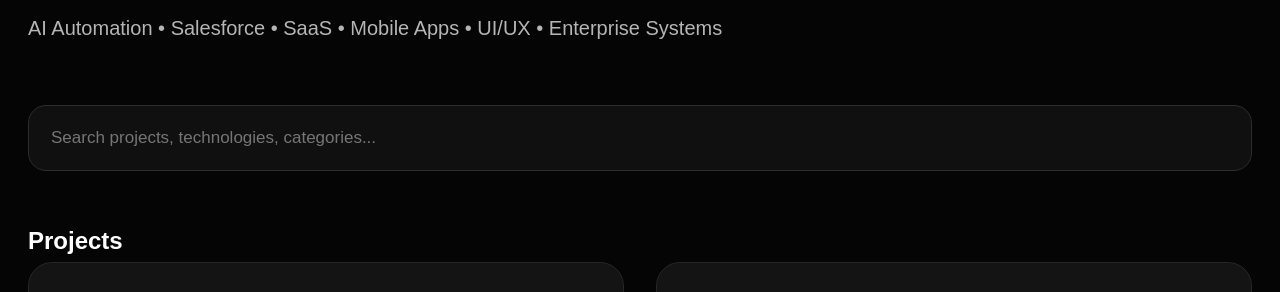
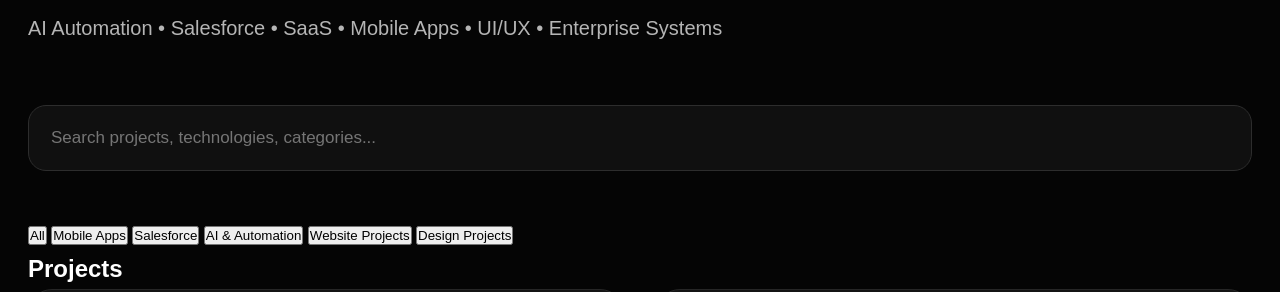
Before and after one commit to Nitin2088/hackerkernel-portfolio, a website built with Vite: page portfolio/index.html in a window 1280 px wide. Shown: the part 185-477 px from the top of the page. Built offline with nearby package versions, Linux system fonts and the light colour scheme.

Commit message:
Update index.html

```diff
--- a/portfolio/index.html
+++ b/portfolio/index.html
@@ -34,7 +34,33 @@
         placeholder="Search projects, technologies, categories..."
       />
     </section>
+    <section class="filters">
 
+      <button class="filter-btn active" data-filter="All">
+        All
+      </button>
+
+      <button class="filter-btn" data-filter="Mobile Apps">
+        Mobile Apps
+      </button>
+
+      <button class="filter-btn" data-filter="Salesforce">
+        Salesforce
+      </button>
+
+      <button class="filter-btn" data-filter="AI & Automation">
+        AI & Automation
+      </button>
+
+      <button class="filter-btn" data-filter="Website Projects">
+        Website Projects
+      </button>
+
+      <button class="filter-btn" data-filter="Design Projects">
+        Design Projects
+      </button>
+
+    </section>
     <section>
       <h2>Projects</h2>
 
```
